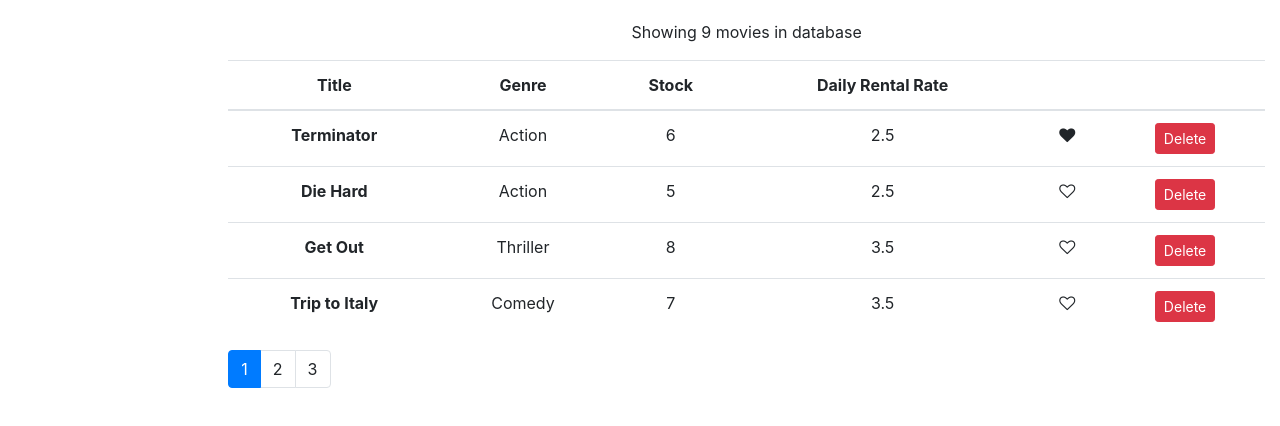
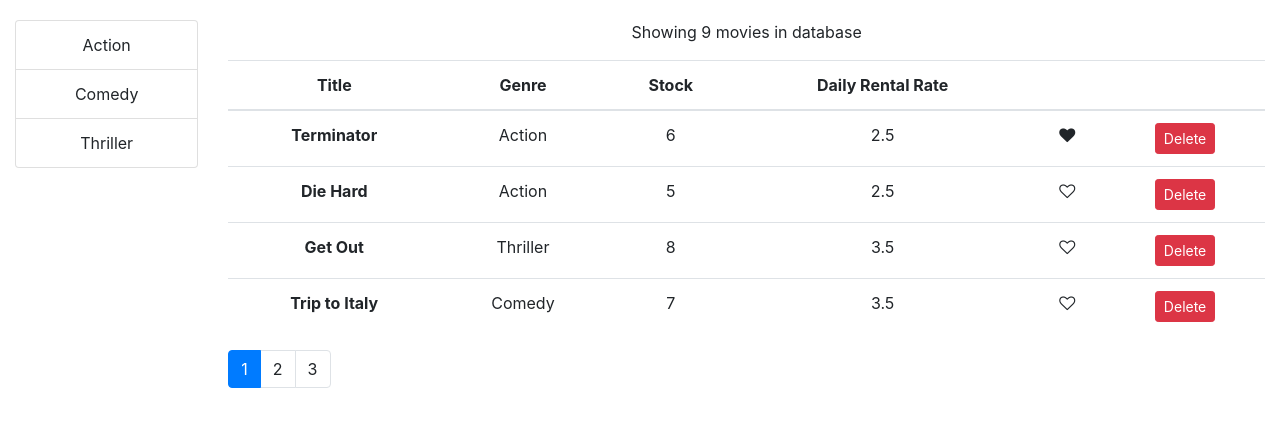
Before and after one commit to aravindanvenkataraju/react, a React (Create React App) app in the folder vidly/: page / in a window 1280 px wide. Shown: the top 426 px of the page. Built offline with nearby package versions, Linux system fonts and the light colour scheme.

Commit message:
changes to listgroup

```diff
--- a/vidly/package.json
+++ b/vidly/package.json
@@ -5,7 +5,9 @@
   "dependencies": {
     "bootstrap": "^4.3.1",
     "font-awesome": "^4.7.0",
+    "jquery": "^3.4.1",
     "lodash": "^4.17.15",
+    "popper.js": "^1.15.0",
     "prop-types": "^15.7.2",
     "react": "^16.9.0",
     "react-dom": "^16.9.0",
--- a/vidly/src/components/common/listGroup.jsx
+++ b/vidly/src/components/common/listGroup.jsx
@@ -1,6 +1,15 @@
 import React from "react";
-const ListGroup = () => {
-  return null;
+const ListGroup = props => {
+  const { items, textProperty, valueProperty } = props;
+  return (
+    <ul className="list-group">
+      {items.map(item => (
+        <li className="list-group-item" key={item[valueProperty]}>
+          {item[textProperty]}
+        </li>
+      ))}
+    </ul>
+  );
 };
 
 export default ListGroup;
--- a/vidly/src/components/movies.jsx
+++ b/vidly/src/components/movies.jsx
@@ -34,6 +34,8 @@ export class Movies extends Component {
           <div className="col-2">
             <ListGroup
               items={this.state.genres}
+              textProperty="name"
+              valueProperty="_id"
               onItemSelect={this.handleGenreSelect}
             />
           </div>
--- a/vidly/src/index.js
+++ b/vidly/src/index.js
@@ -5,6 +5,9 @@ import App from "./App";
 import * as serviceWorker from "./serviceWorker";
 import "bootstrap/dist/css/bootstrap.css";
 import "font-awesome/css/font-awesome.css";
+import "jquery/dist/jquery";
+import "popper.js/dist/esm/popper";
+import "bootstrap/dist/js/bootstrap";
 
 ReactDOM.render(<App />, document.getElementById("root"));
 
```
Also changed, not shown: 1 other file (tests, documents, lock files or other folders).
